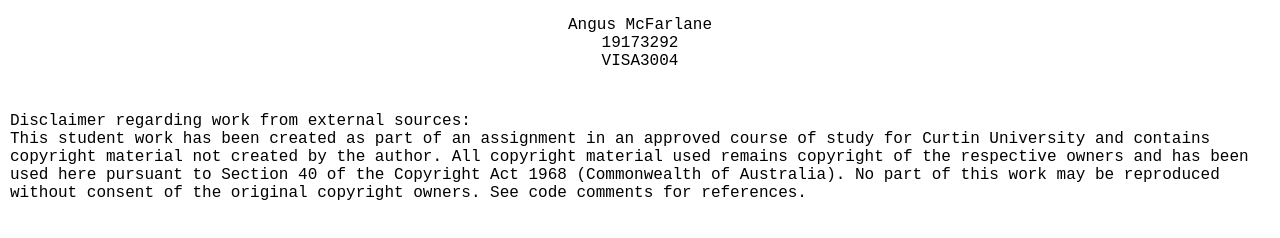
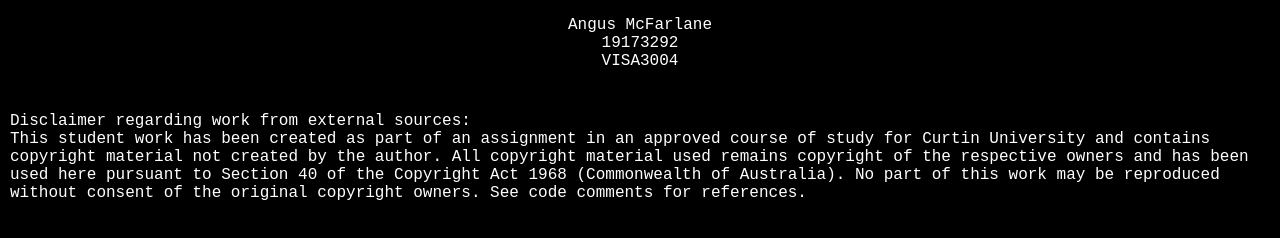
Before and after one commit to corvuk/corvuk.github.io, a plain HTML site: page index.html in a window 1280 px wide. Drawn offline with Linux system fonts and the light colour scheme.

Commit message:
Update corvuk.css

```diff
--- a/corvuk.css
+++ b/corvuk.css
@@ -1,9 +1,9 @@
 body {
   margin: 0 auto;
   height: 100%;
-  background-color: #FFFFFF;
+  background-color: #000000;
   font-family: "Courier New", monospace;
-  color: #000000
+  color: #FFFFFF
 }
 
 section {
@@ -19,5 +19,5 @@ footer {
   width: 100%;
   height: 10vh;
   padding: 10px;
-  background-color: #FFFFFF;
+  background-color: #000000;
 }
```
